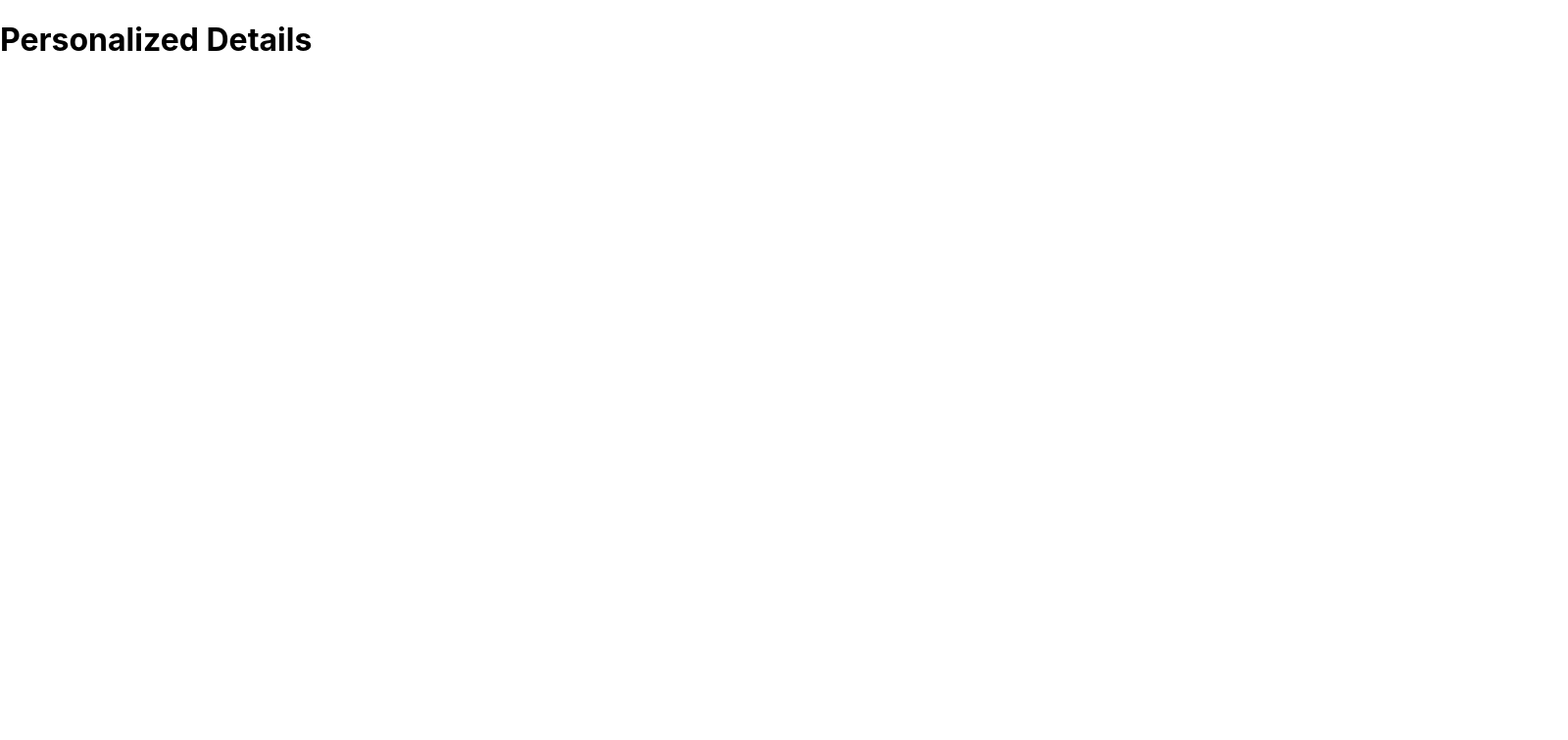
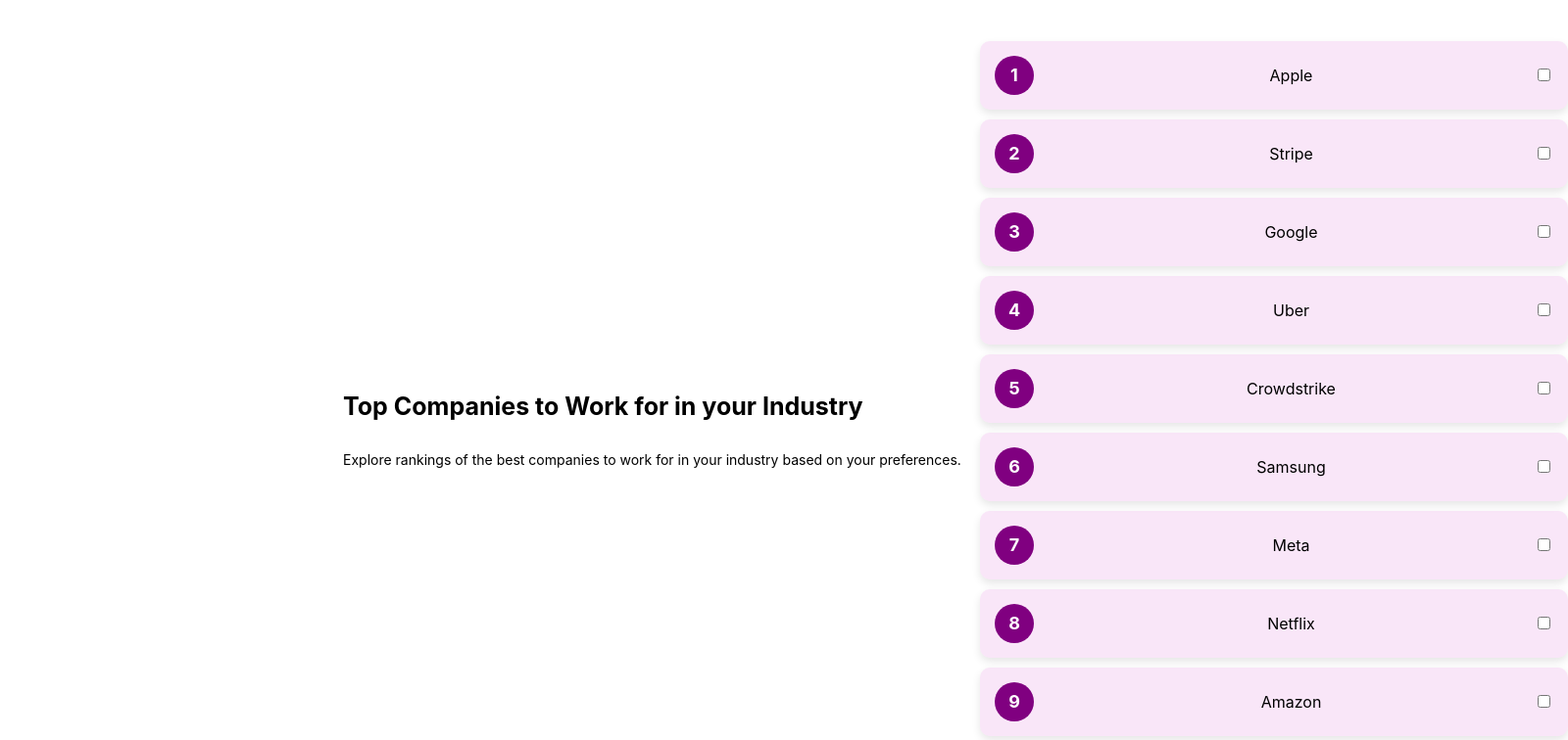
Before and after one commit to texasluminescence/job-trend-analyzer, a React (Create React App) app in the folder dashboard-react-app/: page /personalized in a window 1280 px wide. Shown: the top 756 px of the page at 98% size, 1600 px wide, since content can reach past the window. Built offline with nearby package versions, Linux system fonts and the light colour scheme.

Commit message:
Personalized Page with top companies in industry

```diff
--- /dev/null
+++ b/dashboard-react-app/src/pages/Personalized/personalized.css
@@ -0,0 +1,98 @@
+.container{
+    display: flex;
+    flex-direction: column;
+    align-items: flex-start;
+    justify-content: flex-start;
+    margin-top: 50px;
+}
+
+
+.title {
+    /* text-align: center; */
+    text-align: left;
+    margin-top: 350px;
+    font-size: 25px;
+    margin-left: 350px;
+    /* margin-right: 50px; */
+
+}
+
+
+.para {
+    font-size: 14px;
+    text-align: left;
+    margin-left: 350px;
+    margin-right: 0px;
+}
+
+.list{
+    list-style-type: none;
+    padding: 0;
+    width: 90%;
+    max-width: 600px;
+    margin-left: 1000px;
+    margin-top: -450px;
+}
+
+.list-item{
+    display: flex;
+    align-items: center;
+    justify-content: space-between;
+    border-radius: 10px;
+    padding: 15px;
+    margin-bottom: 10px;
+    background-color: rgba(194, 13, 182, 0.1);
+    box-shadow: 0 4px 8px rgba(0, 0, 0, 0.1);
+}
+
+.list-item:hover {
+    background-color: rgba(0, 0, 0, 0.1);
+}
+.circle{
+    width: 40px;
+    height: 40px;
+    border-radius: 50%;
+    background-color: purple;
+    color: white;
+    display: flex;
+    align-items:center;
+    justify-content: center;
+    font-weight: bold;
+    font-size: 18px;
+    margin-right: 15px;
+}
+
+.modal-overlay{
+    position: fixed;
+    display: flex;
+    background-color: rgba(0, 0, 0, 0.1);
+    align-items: center;
+    justify-content: center;
+    width: 100vw;
+    height: 100vh;
+}
+
+.modal{
+    background-color: white;
+    padding: 20px;
+    border-radius: 10px;
+    width: 400px;
+    height: auto;
+    box-shadow: 0px 0px 15px rgba(0, 0, 0, 0.1);
+    text-align: center;
+    position: center;
+    margin-bottom: 150px;
+}
+
+.company-details{
+    display: flex;
+    flex-direction: column;
+    text-align: center;
+    position: center;
+}
+
+button {
+    margin-top: 200px;
+    padding: 10px 20px;
+    background-color: purple;
+}
--- a/dashboard-react-app/src/pages/Personalized/personalized.js
+++ b/dashboard-react-app/src/pages/Personalized/personalized.js
@@ -1,5 +1,68 @@
+import React, { useState } from "react";
+import "./personalized.css"
+
+
 const Personalized = () => {
-  return <h1>Personalized Details</h1>;
+  const [modalOpen, setModalOPen] = useState(false);
+  const [selectedCompany, setSelectedCompany] = useState("");
+
+  const openModal = (company) => {
+    setSelectedCompany(company);
+    setModalOPen(true);
+  };
+
+  const closeModal = () => {
+    setModalOPen(false);
+  };
+
+  // List of test companies
+  const companies = [
+    {letter: "1", name: "Apple", job: "Software Engineer", location: "Austin, TX"},
+    {letter: "2", name: "Stripe", job: "Data Engineer", location: "Austin, TX"},
+    {letter: "3", name: "Google", job: "Software Engineer", location: "Austin, TX"},
+    {letter: "4", name: "Uber", job: "Product Manager", location: "Austin, TX"},
+    {letter: "5", name: "Crowdstrike", job: "Data Analyst", location: "Austin, TX"},
+    {letter: "6", name: "Samsung", job: " AI Research Scientist", location: "Austin, TX"},
+    {letter: "7", name: "Meta", job: "Software Engineer", location: "Austin, TX"},
+    {letter: "8", name: "Netflix", job: "Product Manager", location: "Austin, TX"},
+    {letter: "9", name: "Amazon", job: "Software Development Engineer", location: "Austin, TX"},
+    {letter: "10", name: "Bloomberg", job: "Financial Analyst", location: "Austin, TX"}
+  ];
+
+  return (
+    <div className="container">
+      <h1 className="title">
+        Top Companies to Work for in your Industry
+      </h1>
+      <p className="para">
+        Explore rankings of the best companies to work for in your industry based on your preferences.
+      </p>
+      <ul className="list">
+        {companies.map((company, index) => (
+          <li className="list-item" key={index} onClick={() => openModal(company)}>
+            <div className="circle">{company.letter}</div>
+            <span className="text">{company.name}</span>
+            <input type="checkbox"
+              className="checkbox"
+              onClick={(e) => e.stopPropagation()}/>
+          </li>
+        ))}
+      </ul>
+      {modalOpen && (
+        <div className="modal-overlay">
+          <div className="modal" onClick={(e) => e.stopPropagation()}>
+            <h2>{selectedCompany.name}</h2>
+
+            <div className="company-details">
+            <p><strong>Job: </strong> {selectedCompany.job}</p>
+            <p><strong>Location: </strong> {selectedCompany.location}</p>
+            </div>
+            <button onClick={closeModal}>Close</button>
+          </div>
+        </div>
+      )}
+    </div>
+  );
 };
 
 export default Personalized;
```
